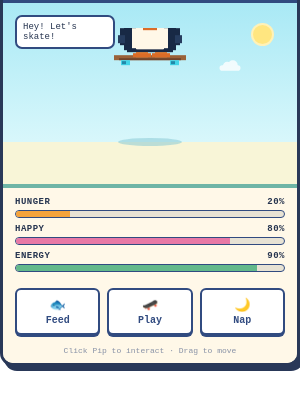
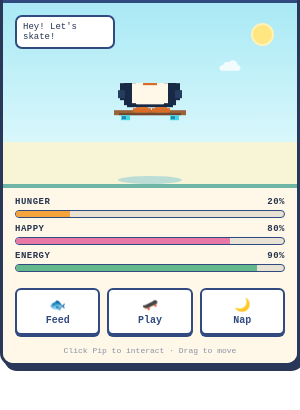
Before and after one commit to mikefromrematch/skate-penguin, an Electron app: page src/index.html in a window 300 px wide. Shown: the part 34-444 px from the top of the page. Drawn offline with Linux system fonts and the light colour scheme.

Commit message:
Fix Pip floating above the ground

```diff
--- a/src/style.css
+++ b/src/style.css
@@ -13,10 +13,10 @@ body { margin: 0; background: transparent; overflow: hidden; user-select: none;
 .cloud:before { width:12px;height:12px;left:5px;top:-5px; }
 .cloud:after { width:14px;height:14px;right:4px;top:-7px; }
 .cloud-a { top:34px;left:22px; }.cloud-b { top:61px;right:52px;transform:scale(.7); }
-.pet-wrap { position:absolute; width:116px;height:130px; left:50%; top:25px; transform:translateX(-50%); z-index:2; cursor:pointer; transition:transform .15s; }
+.pet-wrap { position:absolute; width:116px;height:105px; left:50%; top:80px; transform:translateX(-50%); z-index:2; cursor:pointer; transition:transform .15s; }
 .pet-wrap:hover { transform:translateX(-50%) scale(1.05); }
 canvas { width:96px;height:96px;image-rendering:pixelated;position:absolute;left:10px;top:0; }
-.shadow { position:absolute;bottom:12px;left:26px;width:64px;height:8px;background:#8acbd5;opacity:.55; border-radius:50%; }
+.shadow { position:absolute;bottom:4px;left:26px;width:64px;height:8px;background:#8acbd5;opacity:.55; border-radius:50%; }
 .ground { position:absolute;bottom:0;left:0;right:0;height:4px;background:#6eb5a6; }
 .speech { position:absolute;top:12px;left:12px;background:#fff;border:2px solid #314b80;border-radius:7px;padding:5px 6px;font-size:9px;z-index:3;max-width:100px; }
 .stats { padding:9px 12px 7px; display:grid;gap:6px;background:#fff8e8; }
```
